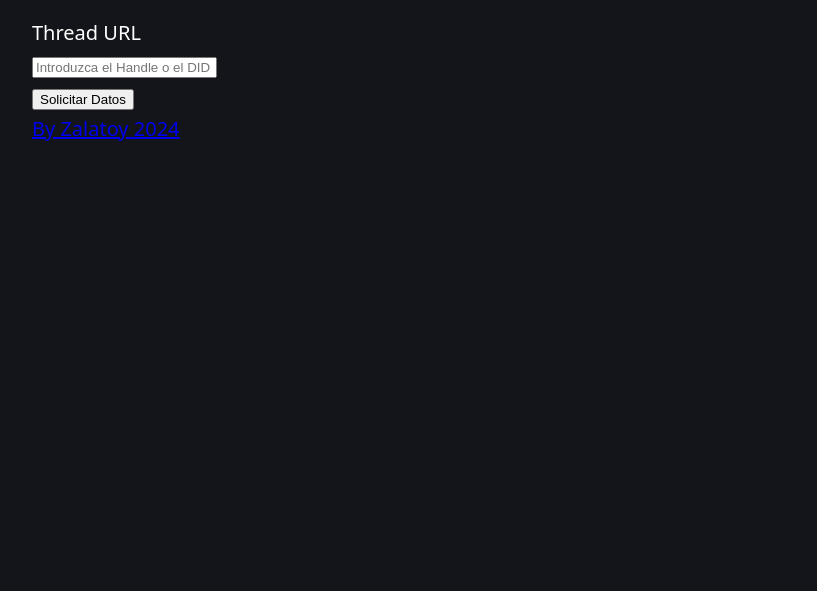
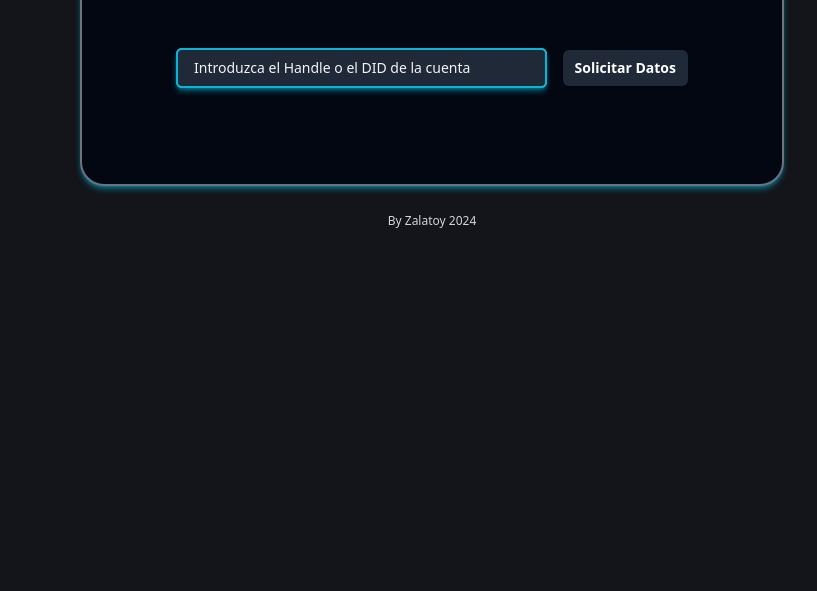
Before and after one commit to zalatoywp/htmx, an Astro site: page / in a window 1280 px wide. Shown: the part 209-800 px from the top of the page, without its empty margins (208-1025 px from the left). Built offline with nearby package versions, Linux system fonts and the light colour scheme; Astro itself is replaced by a stand-in of ours.

Commit message:
Actualización de importaciones y configuración de Astro

```diff
--- a/astro.config.mjs
+++ b/astro.config.mjs
@@ -1,9 +1,10 @@
 import { defineConfig } from 'astro/config';
+import react from "@astrojs/react";
 
-import react from "@astrojs/react";
+import tailwind from "@astrojs/tailwind";
 
 // https://astro.build/config
 export default defineConfig({
   output: 'server',
-  integrations: [react()]
+  integrations: [react(), tailwind()]
 });
--- a/package.json
+++ b/package.json
@@ -12,6 +12,7 @@
   "dependencies": {
     "@astrojs/check": "^0.5.1",
     "@astrojs/react": "^3.0.10",
+    "@astrojs/tailwind": "^5.1.0",
     "@heroicons/react": "^2.1.1",
     "@types/react": "^18.2.55",
     "@types/react-dom": "^18.2.19",
@@ -19,6 +20,7 @@
     "react": "^18.2.0",
     "react-dom": "^18.2.0",
     "react-router-dom": "^6.22.0",
+    "tailwindcss": "^3.4.1",
     "typescript": "^5.3.3"
   }
 }
--- a/src/pages/index.astro
+++ b/src/pages/index.astro
@@ -1,6 +1,7 @@
 ---
 import Layout from "../layouts/Layout.astro";
-import App from "../components/App";
+import App from "../components/App.tsx";
+import Card from "../components/Card.astro";
 ---
 
 <Layout title="Welcome to Astro.">
--- /dev/null
+++ b/tailwind.config.mjs
@@ -0,0 +1,8 @@
+/** @type {import('tailwindcss').Config} */
+export default {
+	content: ['./src/**/*.{astro,html,js,jsx,md,mdx,svelte,ts,tsx,vue}'],
+	theme: {
+		extend: {},
+	},
+	plugins: [],
+}
```
Also changed, not shown: pnpm-lock.yaml.
